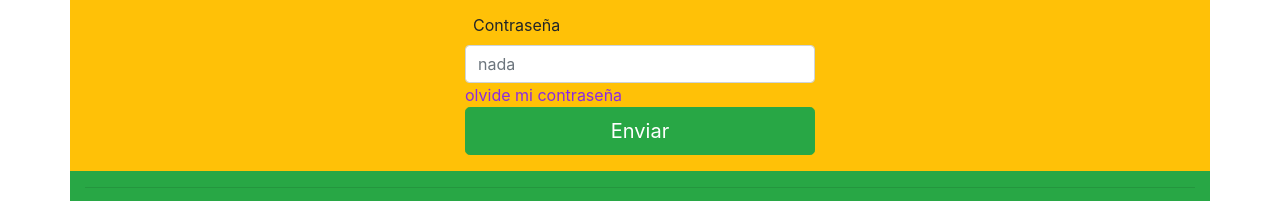
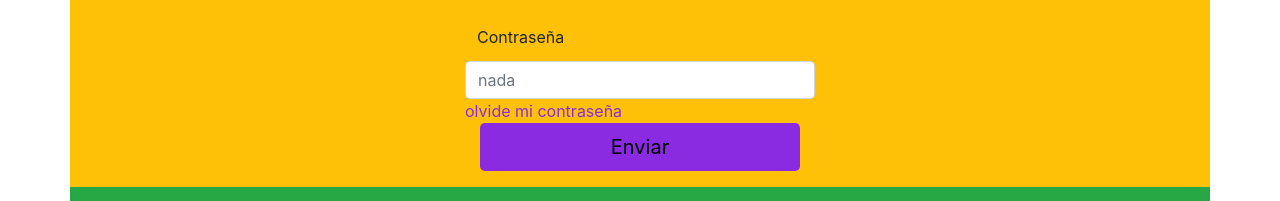
Before and after one commit to Frangersal/testFrontendSalinasSr, a plain HTML site: page index.html in a window 1280 px wide. Shown: the part 209-410 px from the top of the page. Drawn offline with nearby package versions, Linux system fonts and the light colour scheme.

Commit message:
Agregando margen al formulario

```diff
--- a/index.html
+++ b/index.html
@@ -70,7 +70,7 @@
                 <div class="row">
                     <div class="col-sm-12 bg-warning justificarDiv">
                         <div>
-                            <label class="centerText normalText">Titulo</label><label class="centerText negritaText">Titulo</label>
+                            <label class="centerText normalText titulo">Titulo</label><label class="centerText negritaText titulo">Titulo</label>
                         </div>
 
                     </div>
@@ -83,13 +83,21 @@
                             <label for="exampleFormControlInput1" class="margenTexto">Nombre</label>
                             <input type="text" class="form-control" id="exampleFormControlInput1" placeholder="name@example.com">
                           </div>
-                          <div class="mb-3">
+                          <div class="mb-3 ">
                             <label for="exampleFormControlTextarea1"  class="margenTexto">Contraseña</label>
                             <input class="form-control" v-model="contenido" id="exampleFormControlTextarea1" rows="3" placeholder="nada"></input>
 
                             <a href="#" class="text-bg-rosa">olvide mi contraseña</a>
                             <br>
-                            <button class="btn btn-success btn-lg btn-block" type="button">Enviar</button>
+
+                            <div class="justificarDiv">
+                                <div class="col-12  justificarDiv">
+                                    <button class="btn btn-color-rosa btn-lg btn-block" type="button">Enviar</button>
+                                </div>
+
+                            </div>
+
+
                         </div>
 
 
--- a/public/css/style.css
+++ b/public/css/style.css
@@ -1,6 +1,10 @@
 .centerText{ text-align : center; }
 .normalText{ font-weight : normal; }
 .negritaText{ font-weight : bold; }
+
+.titulo{
+  font-size: 16px;
+}
 
 .centrarDiv{
   /* height: 300px;
@@ -17,9 +21,14 @@
 }
 
 .margenTexto{
-  margin: 8px;
+  margin: 12px;
 }
 
+.btn-color-rosa{
+
+  /* margin: 12px; */
+  background-color: blueviolet;
+}
 
 .text-bg-rosa{
   color:blueviolet;
```
